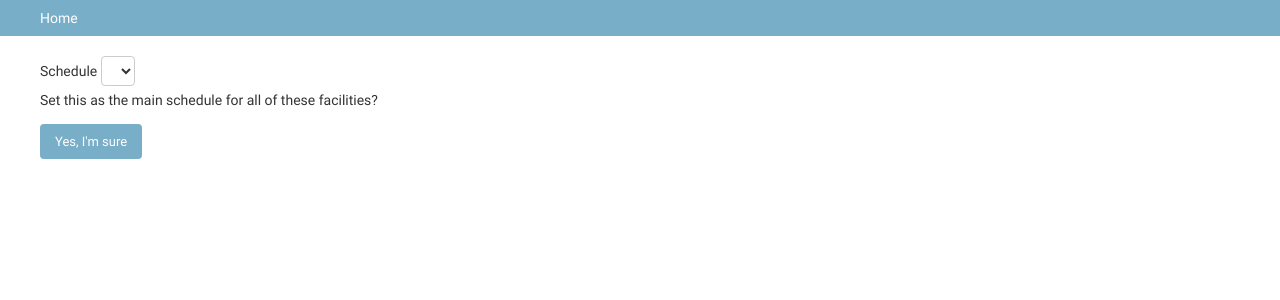
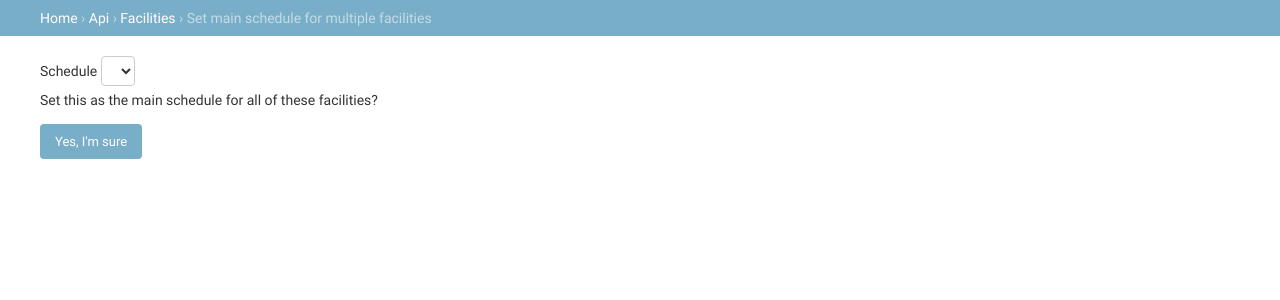
Before and after one commit to srct/whats-open, a Django app: template whats-open/api/templates/bulk_schedules_intermediate.html in a window 1280 px wide. Shown: the part 48-348 px from the top of the page. Run offline with Django 3.2, Linux system fonts and the light colour scheme; the template is opened without the code that fills it, so the values that code supplies are empty; parts of the project's set-up code (start-up, migrations or seed data) failed here and were passed over; some libraries are stand-ins or nearby versions.

Commit message:
added breadcrumbs to the tops of mutliple facility modfication intermediate templates

```diff
--- a/whats-open/api/templates/bulk_schedules_intermediate.html
+++ b/whats-open/api/templates/bulk_schedules_intermediate.html
@@ -1,4 +1,13 @@
 {% extends "admin/base_site.html" %}
+
+{% block breadcrumbs %}
+<div class="breadcrumbs">
+  <a href="{% url 'admin:index' %}">Home</a>
+  &rsaquo; <a href="{% url 'admin:app_list' 'api' %}">Api</a>
+  &rsaquo; <a href="{% url 'admin:api_facility_changelist' %}">Facilities</a>
+  &rsaquo; Set main schedule for multiple facilities
+</div>
+{% endblock %}
 
 {% block content %}
 <form action="" method="post">
```
Also changed, not shown: whats-open/api/templates/bulk_special_schedules_intermediate.html (+9 -0 lines).
